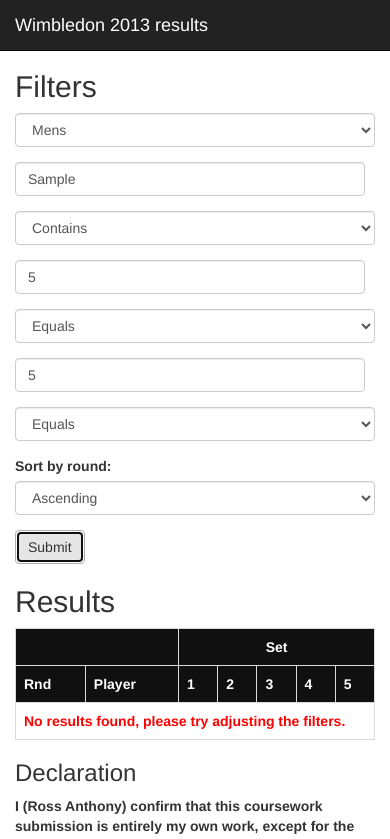
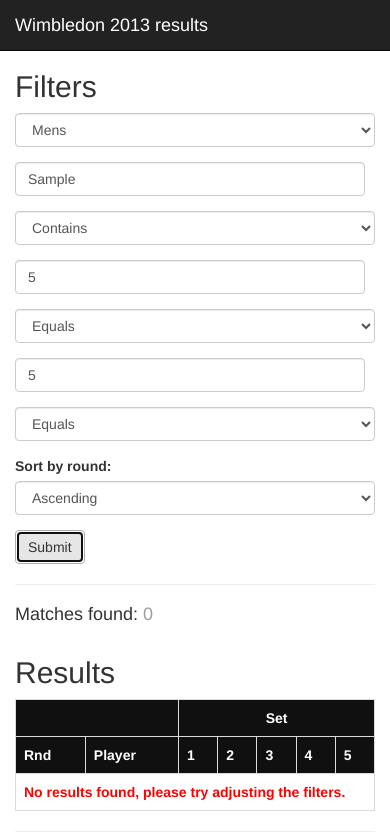
Before and after one commit to rossanthony/iwt-xml, a plain HTML site: page index.html in a window 390 px wide. Both pictures are taken after typing "Sample", "5", "5" into the empty fields and a click on the button "Submit". Shown: the top 839 px of the page. Drawn offline with Linux system fonts and the light colour scheme; no server answers.

Commit message:
Tidy up xsl, remove console logs from js

```diff
--- a/index.html
+++ b/index.html
@@ -73,13 +73,15 @@
 
             <button type="submit" class="btn btn-default">Submit</button>
           </form>
+          <hr>
+          <div id="matchCount"><h4>Matches found: <span>0</span></h4></div>
         </div>
 
         <div class="col-md-1">
-
+          <!-- spacer -->
         </div>
 
-        <div class="col-md-5">
+        <div class="col-md-5 results-container">
           <h2>Results</h2>
           <table id="results">
             <thead>
@@ -97,10 +99,12 @@
                <th>5</th>
               </tr>
             </thead>
-
+            <!-- filter content will be appended here... -->
           </table>
         </div>
       </div>
+
+      <hr>
 
       <div class="row">
         <div id="declaration" class="col-md-12">
--- a/scripts.js
+++ b/scripts.js
@@ -30,6 +30,9 @@ function processXsl()
 {
   if(document.implementation.createDocument)
   {
+    // Fade out the table, so the user knows their query request is being processed
+    $('#results').fadeOut('slow', function(){
+
       // Part 2(a) switch the xml data set depending on the users choice
       switch($('#filterForm select[name="result_set"]').val())
       {
@@ -43,11 +46,11 @@ function processXsl()
       }
 
       // Setup a new Dom parser instance and create a copy of the results xsl with which we can run modification on
+      // the global resultsXsl variable should be left intact as this will be require for subsequent searches
       var parser = new DOMParser();
       modifiedXsl = parser.parseFromString(resultsXsl, "text/xml");
 
       // Now lets modify the Xsl according to the users choice of filters
-
       // Part 2(b) filter by name of player, either using contains or equals
       var search_name = $('#filterForm input[name="search_name"]').val();
       if(search_name !== '')
@@ -73,7 +76,6 @@ function processXsl()
       if(num_sets!=='')
       {
         num_sets = parseInt(num_sets);
-
         if($.isNumeric(num_sets))
         {
           if(Math.floor(num_sets) == num_sets && num_sets > 0 && num_sets < 6)
@@ -82,14 +84,10 @@ function processXsl()
             $(modifiedXsl).find('[test="count(set)>0"]').each(function(){
                $(this).attr('test', "count(set)" + operator + num_sets);
             });
-          }
-          else
-          {
+          }else{
             alert('Error: Number of sets must be a number between 1 and 5');
           }
-        }
-        else
-        {
+        }else{
           alert('Error: Number of sets must be a numeric value');
         }
       }
@@ -99,7 +97,6 @@ function processXsl()
       if(round!=='')
       {
         round = parseInt(round);
-
         if($.isNumeric(round))
         {
           if(Math.floor(round) == round && round > 0 && round < 8)
@@ -108,14 +105,10 @@ function processXsl()
             $(modifiedXsl).find('[test="round>0"]').each(function(){
                $(this).attr('test', "round" + operator + round);
             });
-          }
-          else
-          {
+          }else{
             alert('Error: Round must be a number between 1 and 7');
           }
-        }
-        else
-        {
+        }else{
           alert('Error: Round must be a numeric value');
         }
       }
@@ -128,8 +121,6 @@ function processXsl()
         });
       }
 
-      //console.log(modifiedXsl);
-
       // Setup the Xslt processor and import the dynamically modified version of the stylesheet
       var xslProc = new XSLTProcessor();
       xslProc.importStylesheet(modifiedXsl);
@@ -138,32 +129,36 @@ function processXsl()
       var tmpDoc = document.implementation.createDocument("", "test", null);
       var filteredResults = xslProc.transformToFragment(xmlData, tmpDoc);
 
-      //console.log(filteredResults);
-
       // Clear out the old results from the last search
       $('#results tbody').remove();
 
-
       var result_count = 0;
 
-      if(filteredResults !== null)
-      {
+      if(filteredResults !== null){
+        // Create a tmp div element and append the dom fragment containing the filtered results
         var tmpDiv = document.createElement("div");
         tmpDiv.appendChild(filteredResults);
 
+        // Loop through the results and append to the results table, also increment the match results counter
         $(tmpDiv.innerHTML).each(function(){
-            //console.log(this);
-            if( $.trim($( this ).text()) !== '')
-            {
+            if( $.trim($( this ).text()) !== ''){
               result_count++;
               $('#results').append(this);
             }
         });
       }
 
+      // Add a message to the table if no results are found
       if(result_count === 0){
         $('#results thead').after('<tbody class="no-results"><tr><td colspan="7">No results found, please try adjusting the filters.</td></tr></tbody>');
       }
+      $('#matchCount span').html(result_count);
+      $('#results').fadeIn('slow');
+    });
+  }
+  else
+  {
+    alert('Error: this app has been developed to run in the latest versions of Chrome or Firefox only.');
   }
 }
 
--- a/styles.css
+++ b/styles.css
@@ -12,6 +12,7 @@ table {
 	width: 100%;
 	border-collapse: collapse;
 	border: 1px solid #dbdbdb;
+	display: none;
 }
 table thead th {
 	background-color: #101010;
@@ -42,6 +43,10 @@ table tbody tr.won td {
 	padding-right: 10px;
 }
 
+#matchCount span {
+	color: #9c9c9c;
+}
+
 .no-results {
 	color: red;
 	font-weight: bold;
@@ -52,12 +57,6 @@ table tbody tr.won td {
 		min-width: 250px;
 	}
 }
-@media only screen  and (max-width : 480px) {
-	table {
-
-	}
-}
-
 
 /**
  * The following tweaks are curtesy of CSS-tricks (https://css-tricks.com/snippets/css/style-placeholder-text/)
```
Also changed, not shown: 1 other file.
